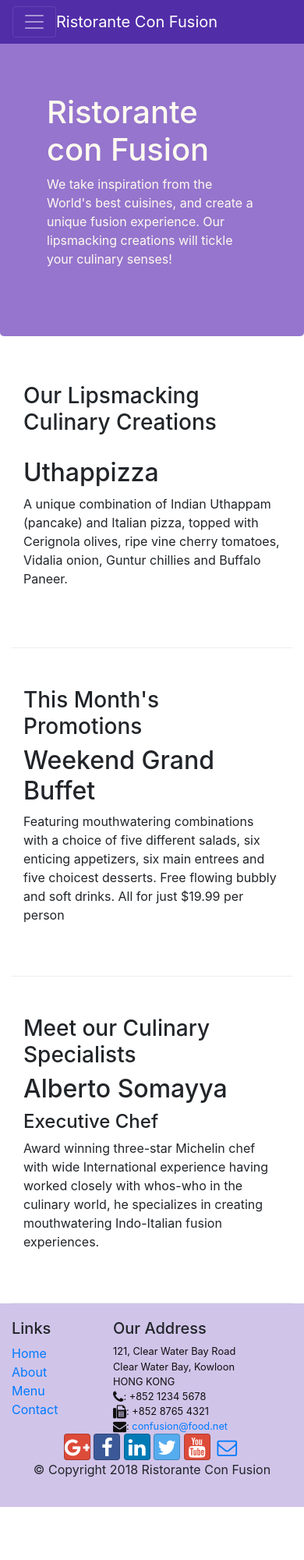
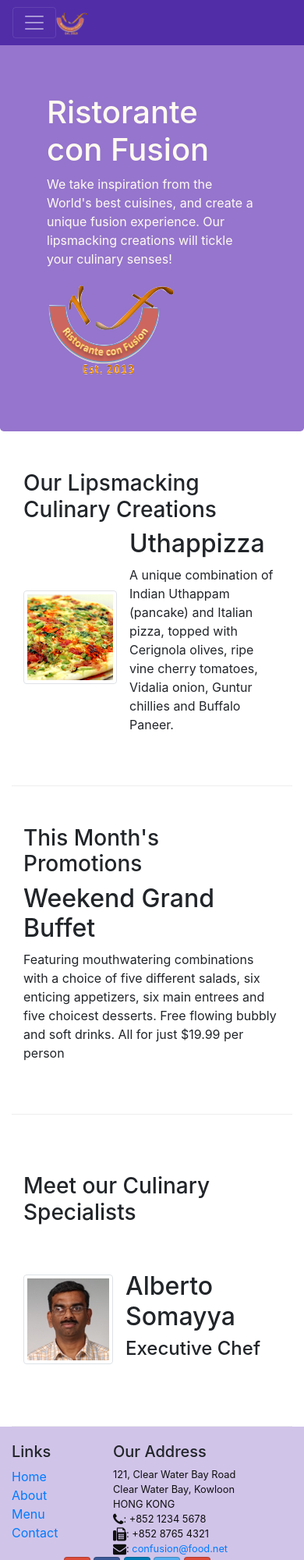
Before and after one commit to ashhar001/conFusion, a website: page index.html in a window 390 px wide. Shown: the top 2000 px of the page at 78% size. Drawn offline with nearby package versions, Linux system fonts and the light colour scheme.

Commit message:
Images and Media

```diff
--- a/index.html
+++ b/index.html
@@ -25,7 +25,7 @@
                 <span class="navbar-toggler-icon"></span>
             </button>
 
-            <a class="navbar-brand mr-auto" href="#">Ristorante Con Fusion</a>
+            <a class="navbar-brand mr-auto" href="#"><img src="img/logo.png" height="30" width="41"></a>
 
             <div class="collapse navbar-collapse" id="Navbar">
                 <ul class="navbar-nav mr-auto">
@@ -55,7 +55,8 @@
                     <h1>Ristorante con Fusion</h1>
                     <p>We take inspiration from the World's best cuisines, and create a unique fusion experience. Our lipsmacking creations will tickle your culinary senses!</p>
                 </div>
-                <div class="col-12 col-sm">
+                <div class="col-12 col-sm align-self-center">
+                    <img src="img/logo.png " class="img-fluid">
                 </div>
             </div>
         </div>
@@ -67,8 +68,16 @@
                 <h3>Our Lipsmacking Culinary Creations</h3>
             </div>
             <div class="col col-sm order-sm-first col-md">
-                <h2>Uthappizza</h2>
-                <p>A unique combination of Indian Uthappam (pancake) and Italian pizza, topped with Cerignola olives, ripe vine cherry tomatoes, Vidalia onion, Guntur chillies and Buffalo Paneer.</p>
+
+                <div class="media">
+                    <img class="d-flex mr-3 img-thumbnail align-self-center"
+                        src="img/uthappizza.png" alt="uthappizza">
+                        <div class="media-body">
+                            <h2 class="mt-0">Uthappizza</h2>
+                            <p>A unique combination of Indian Uthappam (pancake) and Italian pizza, topped with Cerignola olives, ripe vine cherry tomatoes, Vidalia onion, Guntur chillies and Buffalo Paneer.</p>
+                        </div>
+                </div>
+
             </div>
         </div>
 
@@ -88,9 +97,15 @@
                 <h3>Meet our Culinary Specialists</h3>
             </div>
             <div class="col col-sm order-sm-first col-md">
-                <h2>Alberto Somayya</h2>
-                <h4>Executive Chef</h4>
-                <p>Award winning three-star Michelin chef with wide International experience having worked closely with whos-who in the culinary world, he specializes in creating mouthwatering Indo-Italian fusion experiences. </p>
+                <div class="media">
+                    <img class="d-flex mr-3 img-thumbnail align-self-center"
+                    src="img/alberto.png" alt="alberto">
+                    <div class="media-body">
+                        <h2 class="mt-0">Alberto Somayya</h2>
+                        <h4>Executive Chef</h4>
+                        <p class="d-none d-sm-block">Award winning three-star Michelin chef with wide International experience having worked closely with whos-who in the culinary world, he specializes in creating mouthwatering Indo-Italian fusion experiences. </p>
+                    </div>
+                </div>
             </div>
         </div>
     </div>
```
Also changed, not shown: aboutus.html (+5 -2 lines), contactus.html (+5 -2 lines), img/alberto.png (added), img/buffet.png (added), img/logo.png (added), img/uthappizza.png (added), 1 other file.
